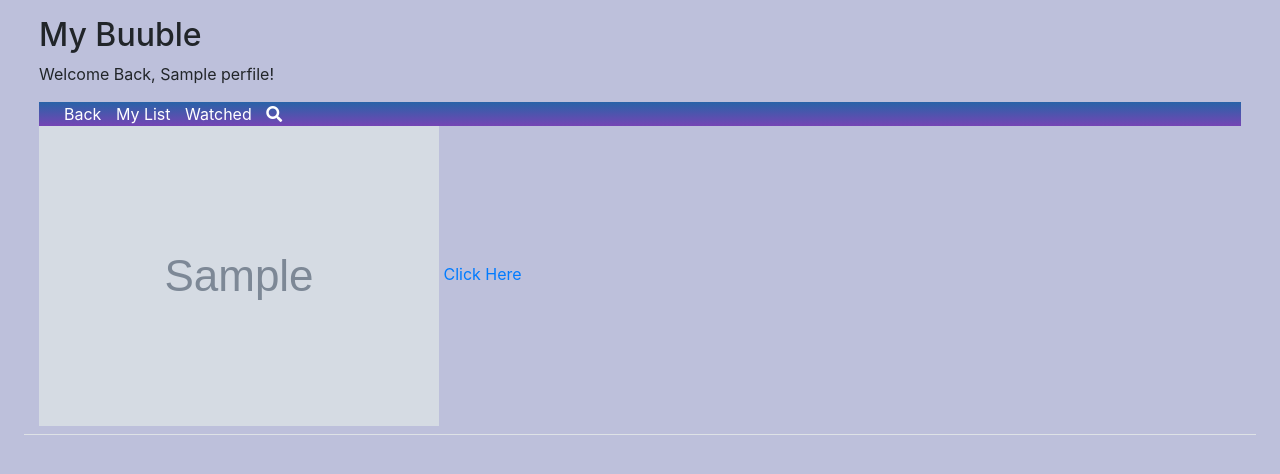
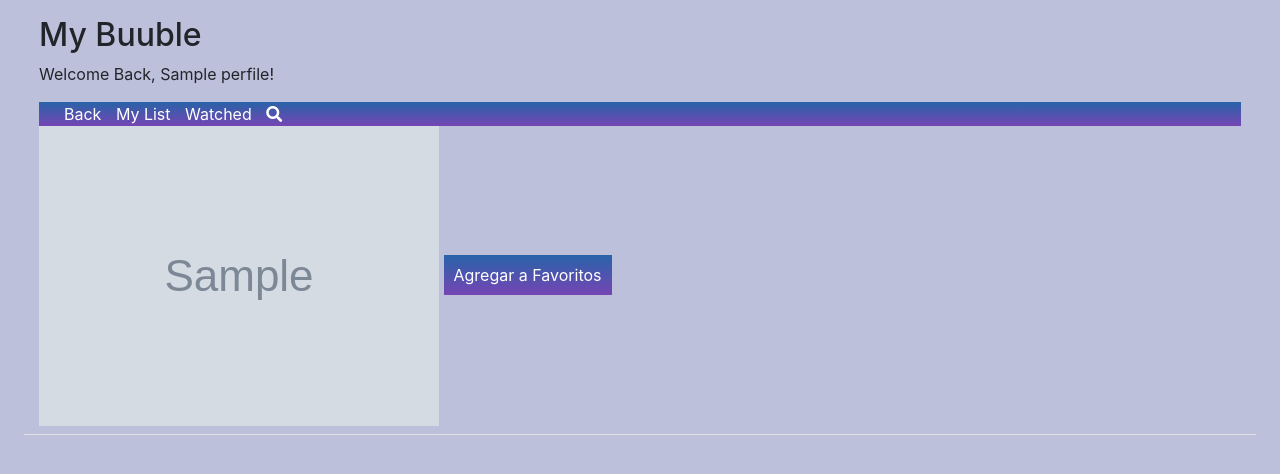
Before and after one commit to MarianoReyes/Proyecto2Bases_CopiaNetflix, a Flask app: a page that uses templates/homep.html in a window 1280 px wide. Shown: the part 48-522 px from the top of the page. Run offline with Flask 2, Linux system fonts and the light colour scheme; the visitor is signed in with stand-in values (Sample User, id 1); grey boxes marked "Sample" are stand-in pictures; a database or web service that is not in the repository returns one stand-in record (values such as "Sample title"); some libraries are stand-ins or nearby versions.

Commit message:
cambios en estilo

```diff
--- a/static/css/style.css
+++ b/static/css/style.css
@@ -173,8 +173,14 @@ span.input-group-addon i {
   color: var(--dark);
 }
 
-.favoritos{
-  color:red;
-  font-size: 24px;
-  background: transparent;
+.fav{
+  position: relative;
+  padding: 10px;
+  color: #fff;
+  background: linear-gradient(to bottom, #2863a7 0%, #7545b4 100%);
+
 }
+
+.fav:hover{
+  color: #fff;
+}
--- a/templates/homep.html
+++ b/templates/homep.html
@@ -23,7 +23,7 @@
 {% for serie_pelicula in series_peliculas %}
 <a href="{{serie_pelicula['link_repro'] }}"><img src="{{serie_pelicula['imagen'] }}" alt=""></a>
 
-<a href="{{ url_for('favoritos', sp=serie_pelicula['serie_pelicula'], name=perfil['nombre_perfil'], cuenta=perfil['email'] ) }}" class="button">Click Here</a>
+<a href="{{ url_for('favoritos', sp=serie_pelicula['serie_pelicula'], name=perfil['nombre_perfil'], cuenta=perfil['email'] ) }}" class="fav" >Agregar a Favoritos</a>
 
 
 {% endfor %}
--- a/templates/mylist.html
+++ b/templates/mylist.html
@@ -5,6 +5,8 @@
 {% block content %}
 <h1 class="h2">My list</h1>
 <p>Welcome Back, {{ perfil['nombre_perfil']}}!</p>
+
+<link rel="stylesheet" href="{{ url_for('static', filename='css/style.css') }}">
 
 <header>
     <nav class="main-nav">
@@ -19,6 +21,8 @@
 
 <a href="{{serie_pelicula['link_repro'] }}"><img src="{{ serie_pelicula['imagen'] }}" alt=""></a>
 
+<a href="{{ url_for('borrar_favoritos', sp=serie_pelicula['serie_pelicula'], name=perfil['nombre_perfil'] )}}" class="fav">Eliminar de Favoritos</a>
+
 {% endfor %}
 
 {% endblock %}
```
